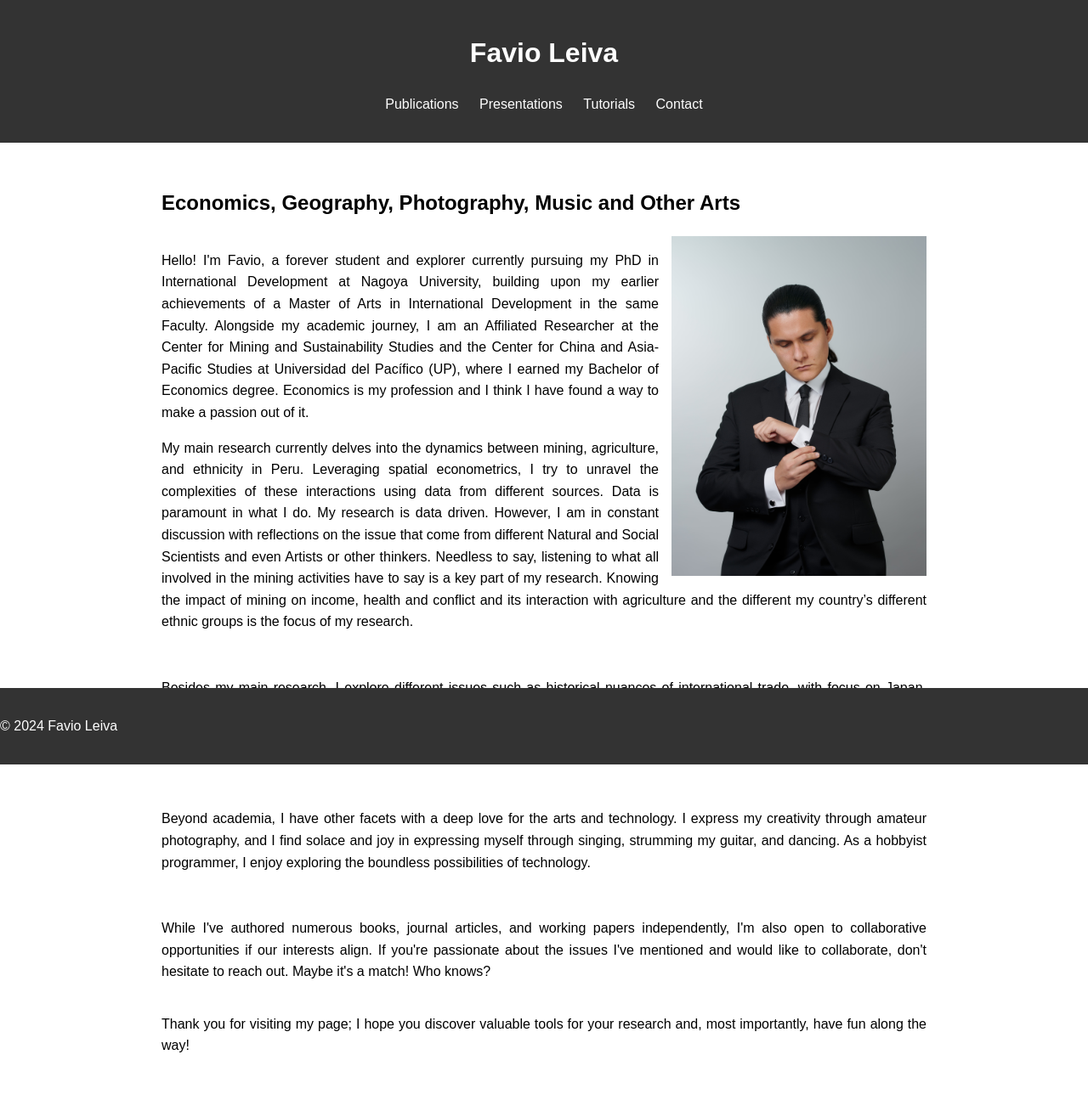
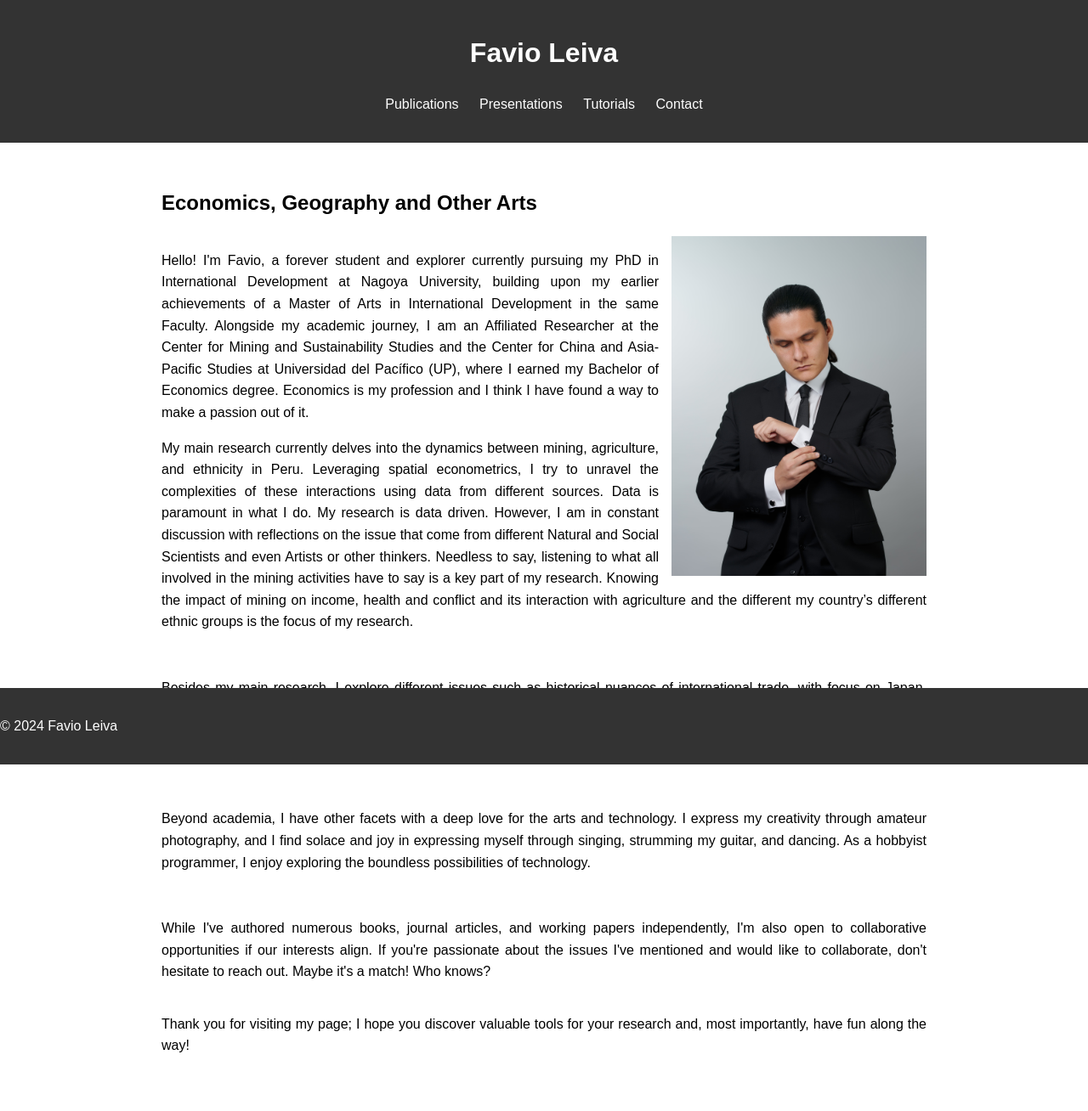
Before and after one commit to Favioleiva/favioleiva.github.io, a Jekyll site: the page index.html, which Jekyll copies as it is, in a window 1280 px wide. Shown: the whole page at 85% size. Built offline with Jekyll 4.4.1, drawn with Linux system fonts in a browser that asks for light colours.

Commit message:
Update index.html

```diff
--- a/index.html
+++ b/index.html
@@ -70,16 +70,16 @@
         <h1>Favio Leiva</h1>
         <nav>
             <ul>
-                <li><a href="publications.md">Publications</a></li>
-                <li><a href="presentations.md">Presentations</a></li>
-                <li><a href="tutorials.md">Tutorials</a></li>
-                <li><a href="contact.md">Contact</a></li>
+                <li><a href="publications">Publications</a></li>
+                <li><a href="presentations">Presentations</a></li>
+                <li><a href="tutorials">Tutorials</a></li>
+                <li><a href="contact">Contact</a></li>
             </ul>
         </nav>
     </header>
     <main>
         <section>
-            <h2>Economics, Geography, Photography, Music and Other Arts</h2>
+            <h2>Economics, Geography and Other Arts</h2>
             <div>
                 <img src="/images/1.Principal.jpg" alt="Imagen Principal">
                 <p>Hello! I'm Favio, a forever student and explorer currently pursuing my PhD in International Development at Nagoya University, building upon my earlier achievements of a Master of Arts in International Development in the same Faculty. Alongside my academic journey, I am an Affiliated Researcher at the Center for Mining and Sustainability Studies and the Center for China and Asia-Pacific Studies at Universidad del Pacífico (UP), where I earned my Bachelor of Economics degree. Economics is my profession and I think I have found a way to make a passion out of it.</p>
```
